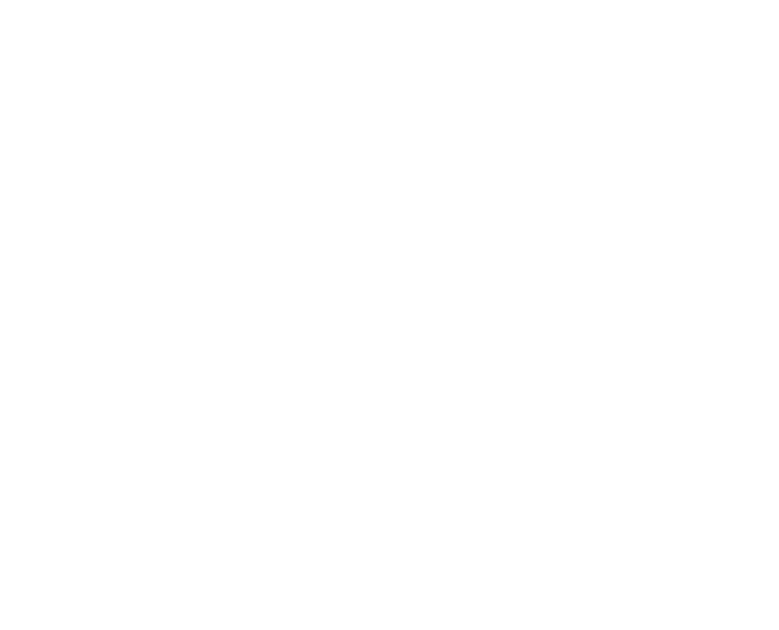
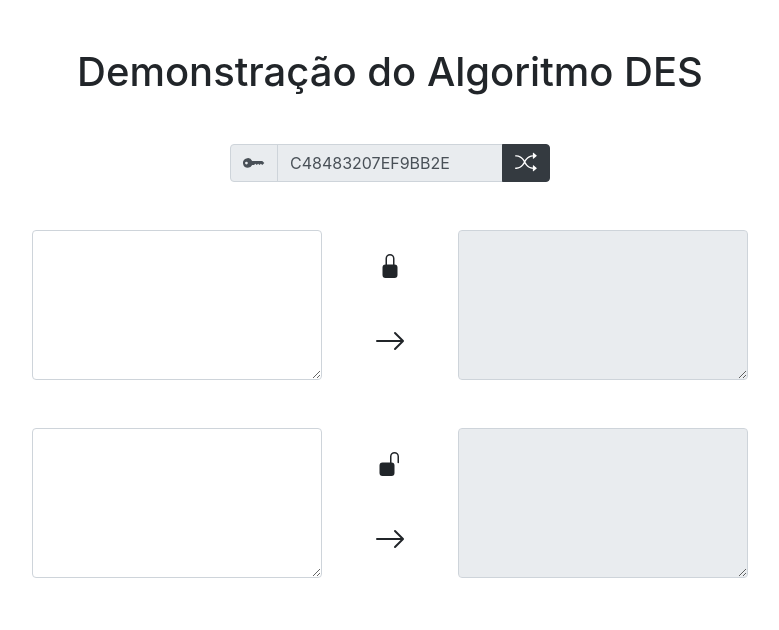
Before and after one commit to pablofsc/rsa-des, a plain HTML site: page demo_des.html in a window 1280 px wide. Shown: the whole page, without its empty margins (250-1029 px from the left). Drawn offline with nearby package versions, Linux system fonts and the light colour scheme.

Commit message:
Implementa página de demonstração DES

```diff
--- a/demo_des.html
+++ b/demo_des.html
@@ -6,10 +6,104 @@
     <meta http-equiv="X-UA-Compatible" content="IE=edge">
     <meta name="viewport" content="width=device-width, initial-scale=1.0">
     <title>Demonstração DES</title>
+    <link rel="stylesheet" href="https://cdn.jsdelivr.net/npm/bootstrap@4.0.0/dist/css/bootstrap.min.css"
+        integrity="sha384-Gn5384xqQ1aoWXA+058RXPxPg6fy4IWvTNh0E263XmFcJlSAwiGgFAW/dAiS6JXm" crossorigin="anonymous">
 </head>
 
 <body>
+    <h1 class="text-center my-5">Demonstração do Algoritmo DES</h1>
+    <div class="col container-xxl">
+        <div class="row d-flex justify-content-center my-5">
+            <div class="input-group w-25">
+                <div class="input-group-prepend">
+                    <span class="input-group-text">
+                        <svg xmlns="http://www.w3.org/2000/svg" width="22" height="22" fill="currentColor"
+                            class="bi bi-key-fill" viewBox="0 0 16 16">
+                            <path
+                                d="M3.5 11.5a3.5 3.5 0 1 1 3.163-5H14L15.5 8 14 9.5l-1-1-1 1-1-1-1 1-1-1-1 1H6.663a3.5 3.5 0 0 1-3.163 2zM2.5 9a1 1 0 1 0 0-2 1 1 0 0 0 0 2z" />
+                        </svg>
+                    </span>
+                </div>
+                <input type="text" class="form-control" id="chave" disabled>
+                <div class="input-group-append">
+                    <button class="btn btn-dark d-flex" type="button" onclick="gerarChave()">
+                        <svg xmlns="http://www.w3.org/2000/svg" width="22" height="22" fill="currentColor"
+                            class="bi bi-shuffle" viewBox="0 0 16 16">
+                            <path fill-rule="evenodd"
+                                d="M0 3.5A.5.5 0 0 1 .5 3H1c2.202 0 3.827 1.24 4.874 2.418.49.552.865 1.102 1.126 1.532.26-.43.636-.98 1.126-1.532C9.173 4.24 10.798 3 13 3v1c-1.798 0-3.173 1.01-4.126 2.082A9.624 9.624 0 0 0 7.556 8a9.624 9.624 0 0 0 1.317 1.918C9.828 10.99 11.204 12 13 12v1c-2.202 0-3.827-1.24-4.874-2.418A10.595 10.595 0 0 1 7 9.05c-.26.43-.636.98-1.126 1.532C4.827 11.76 3.202 13 1 13H.5a.5.5 0 0 1 0-1H1c1.798 0 3.173-1.01 4.126-2.082A9.624 9.624 0 0 0 6.444 8a9.624 9.624 0 0 0-1.317-1.918C4.172 5.01 2.796 4 1 4H.5a.5.5 0 0 1-.5-.5z" />
+                            <path
+                                d="M13 5.466V1.534a.25.25 0 0 1 .41-.192l2.36 1.966c.12.1.12.284 0 .384l-2.36 1.966a.25.25 0 0 1-.41-.192zm0 9v-3.932a.25.25 0 0 1 .41-.192l2.36 1.966c.12.1.12.284 0 .384l-2.36 1.966a.25.25 0 0 1-.41-.192z" />
+                        </svg>
+                    </button>
+                </div>
+            </div>
+        </div>
 
+        <div class="row d-flex justify-content-center my-5">
+            <div class="col-3">
+                <textarea class="form-control" id="entrada-cifrar" style="height: 150px"
+                    oninput="atualizar()"></textarea>
+            </div>
+
+            <div class="col-1 d-flex flex-column justify-content-around align-items-center">
+                <svg xmlns="http://www.w3.org/2000/svg" width="24" height="24" fill="currentColor"
+                    class="bi bi-lock-fill" viewBox="0 0 16 16">
+                    <path
+                        d="M8 1a2 2 0 0 1 2 2v4H6V3a2 2 0 0 1 2-2zm3 6V3a3 3 0 0 0-6 0v4a2 2 0 0 0-2 2v5a2 2 0 0 0 2 2h6a2 2 0 0 0 2-2V9a2 2 0 0 0-2-2z" />
+                </svg>
+
+                <svg xmlns="http://www.w3.org/2000/svg" width="32" height="32" fill="currentColor"
+                    class="bi bi-arrow-right" viewBox="0 0 16 16">
+                    <path fill-rule="evenodd"
+                        d="M1 8a.5.5 0 0 1 .5-.5h11.793l-3.147-3.146a.5.5 0 0 1 .708-.708l4 4a.5.5 0 0 1 0 .708l-4 4a.5.5 0 0 1-.708-.708L13.293 8.5H1.5A.5.5 0 0 1 1 8z" />
+                </svg>
+            </div>
+
+            <div class="col-3">
+                <textarea class="form-control" id="saida-cifrar" style="height: 150px" disabled> <!-- --> </textarea>
+            </div>
+        </div>
+
+        <div class="row d-flex justify-content-center my-5">
+            <div class="col-3">
+                <textarea class="form-control" id="entrada-decifrar" style="height: 150px"
+                    oninput=""> <!-- --> </textarea>
+            </div>
+
+            <div class="col-1 d-flex flex-column justify-content-around align-items-center">
+                <svg xmlns="http://www.w3.org/2000/svg" width="24" height="24" fill="currentColor"
+                    class="bi bi-lock-fill" viewBox="0 0 16 16">
+                    <path
+                        d="M11 1a2 2 0 0 0-2 2v4a2 2 0 0 1 2 2v5a2 2 0 0 1-2 2H3a2 2 0 0 1-2-2V9a2 2 0 0 1 2-2h5V3a3 3 0 0 1 6 0v4a.5.5 0 0 1-1 0V3a2 2 0 0 0-2-2z" />
+                </svg>
+
+                <svg xmlns="http://www.w3.org/2000/svg" width="32" height="32" fill="currentColor"
+                    class="bi bi-arrow-right" viewBox="0 0 16 16">
+                    <path fill-rule="evenodd"
+                        d="M1 8a.5.5 0 0 1 .5-.5h11.793l-3.147-3.146a.5.5 0 0 1 .708-.708l4 4a.5.5 0 0 1 0 .708l-4 4a.5.5 0 0 1-.708-.708L13.293 8.5H1.5A.5.5 0 0 1 1 8z" />
+                </svg>
+            </div>
+
+            <div class="col-3">
+                <textarea class="form-control" id="saida-decifrar" style="height: 150px" disabled> <!-- --> </textarea>
+            </div>
+        </div>
+
+        <div class="row justify-content-center">
+            <div class="col-8 col-md-6 col-xl-4" id="avisos">
+                <!-- -->
+            </div>
+        </div>
+    </div>
+
+    <script src="https://cdn.jsdelivr.net/npm/bootstrap@4.0.0/dist/js/bootstrap.min.js"
+        integrity="sha384-JZR6Spejh4U02d8jOt6vLEHfe/JQGiRRSQQxSfFWpi1MquVdAyjUar5+76PVCmYl"
+        crossorigin="anonymous"></script>
+    <script src="https://code.jquery.com/jquery-3.6.0.min.js"
+        integrity="sha256-/xUj+3OJU5yExlq6GSYGSHk7tPXikynS7ogEvDej/m4=" crossorigin="anonymous"></script>
+
+    <script src="./script_utils.js"></script>
+    <script src="./script_des.js"></script>
 </body>
 
 </html>
--- a/script_des.js
+++ b/script_des.js
@@ -0,0 +1,139 @@
+$(document).ready(() => {
+    gerarChave();
+});
+
+const atualizar = () => {
+    const m = $('#entrada-cifrar').val();
+    const chave = $('#chave').val();
+
+    const codigos = paraCodigos(m);
+
+    let textoHex = [];
+    for (let codigo of codigos) {
+        let codigoHex = '';
+        const original = codigo.toString(16);
+        for (i = 0, codigoHex += original; i <= 15 - original.length; i++)
+            codigoHex = '0' + codigoHex
+        textoHex.push(codigoHex);
+    }
+
+    let cifrado = [];
+    for (let codigo of textoHex) {
+        cifrado.push(encode(bin(codigo), chave));
+    }
+
+    $('#saida-cifrar').html(cifrado.join("\n"));
+    $('#entrada-decifrar').html(cifrado.join("\n"));
+
+    let decifrado = [];
+    for (let codigo of cifrado) {
+        let caractere = decode(bin(codigo), chave);
+        caractere = parseInt(caractere, 16);
+        decifrado.push(caractere);
+    }
+
+    const textoDecifrado = paraCaracteres(decifrado);
+    $('#saida-decifrar').html(textoDecifrado);
+};
+
+const gerarChave = () => {
+    const hex = '0123456789ABCDEF';
+    let saida = '';
+
+    for (let i = 0; i < 16; ++i) {
+        saida += hex.charAt(Math.floor(Math.random() * hex.length));
+    }
+
+    $('#chave').val(saida);
+    atualizar();
+}
+
+const PC1 = [57, 49, 41, 33, 25, 17, 9, 1, 58, 50, 42, 34, 26, 18, 10, 2, 59, 51, 43, 35, 27, 19, 11, 3, 60, 52, 44, 36, 63, 55, 47, 39, 31, 23, 15, 7, 62, 54, 46, 38, 30, 22, 14, 6, 61, 53, 45, 37, 29, 21, 13, 5, 28, 20, 12, 4],
+    PC2 = [14, 17, 11, 24, 1, 5, 3, 28, 15, 6, 21, 10, 23, 19, 12, 4, 26, 8, 16, 7, 27, 20, 13, 2, 41, 52, 31, 37, 47, 55, 30, 40, 51, 45, 33, 48, 44, 49, 39, 56, 34, 53, 46, 42, 50, 36, 29, 32],
+    IP = [58, 50, 42, 34, 26, 18, 10, 2, 60, 52, 44, 36, 28, 20, 12, 4, 62, 54, 46, 38, 30, 22, 14, 6, 64, 56, 48, 40, 32, 24, 16, 8, 57, 49, 41, 33, 25, 17, 9, 1, 59, 51, 43, 35, 27, 19, 11, 3, 61, 53, 45, 37, 29, 21, 13, 5, 63, 55, 47, 39, 31, 23, 15, 7],
+    E = [32, 1, 2, 3, 4, 5, 4, 5, 6, 7, 8, 9, 8, 9, 10, 11, 12, 13, 12, 13, 14, 15, 16, 17, 16, 17, 18, 19, 20, 21, 20, 21, 22, 23, 24, 25, 24, 25, 26, 27, 28, 29, 28, 29, 30, 31, 32, 1],
+    S = [
+        [14, 4, 13, 1, 2, 15, 11, 8, 3, 10, 6, 12, 5, 9, 0, 7, 0, 15, 7, 4, 14, 2, 13, 1, 10, 6, 12, 11, 9, 5, 3, 8, 4, 1, 14, 8, 13, 6, 2, 11, 15, 12, 9, 7, 3, 10, 5, 0, 15, 12, 8, 2, 4, 9, 1, 7, 5, 11, 3, 14, 10, 0, 6, 13],
+        [15, 1, 8, 14, 6, 11, 3, 4, 9, 7, 2, 13, 12, 0, 5, 10, 3, 13, 4, 7, 15, 2, 8, 14, 12, 0, 1, 10, 6, 9, 11, 5, 0, 14, 7, 11, 10, 4, 13, 1, 5, 8, 12, 6, 9, 3, 2, 15, 13, 8, 10, 1, 3, 15, 4, 2, 11, 6, 7, 12, 0, 5, 14, 9],
+        [10, 0, 9, 14, 6, 3, 15, 5, 1, 13, 12, 7, 11, 4, 2, 8, 13, 7, 0, 9, 3, 4, 6, 10, 2, 8, 5, 14, 12, 11, 15, 1, 13, 6, 4, 9, 8, 15, 3, 0, 11, 1, 2, 12, 5, 10, 14, 7, 1, 10, 13, 0, 6, 9, 8, 7, 4, 15, 14, 3, 11, 5, 2, 12],
+        [7, 13, 14, 3, 0, 6, 9, 10, 1, 2, 8, 5, 11, 12, 4, 15, 13, 8, 11, 5, 6, 15, 0, 3, 4, 7, 2, 12, 1, 10, 14, 9, 10, 6, 9, 0, 12, 11, 7, 13, 15, 1, 3, 14, 5, 2, 8, 4, 3, 15, 0, 6, 10, 1, 13, 8, 9, 4, 5, 11, 12, 7, 2, 14],
+        [2, 12, 4, 1, 7, 10, 11, 6, 8, 5, 3, 15, 13, 0, 14, 9, 14, 11, 2, 12, 4, 7, 13, 1, 5, 0, 15, 10, 3, 9, 8, 6, 4, 2, 1, 11, 10, 13, 7, 8, 15, 9, 12, 5, 6, 3, 0, 14, 11, 8, 12, 7, 1, 14, 2, 13, 6, 15, 0, 9, 10, 4, 5, 3],
+        [12, 1, 10, 15, 9, 2, 6, 8, 0, 13, 3, 4, 14, 7, 5, 11, 10, 15, 4, 2, 7, 12, 9, 5, 6, 1, 13, 14, 0, 11, 3, 8, 9, 14, 15, 5, 2, 8, 12, 3, 7, 0, 4, 10, 1, 13, 11, 6, 4, 3, 2, 12, 9, 5, 15, 10, 11, 14, 1, 7, 6, 0, 8, 13],
+        [4, 11, 2, 14, 15, 0, 8, 13, 3, 12, 9, 7, 5, 10, 6, 1, 13, 0, 11, 7, 4, 9, 1, 10, 14, 3, 5, 12, 2, 15, 8, 6, 1, 4, 11, 13, 12, 3, 7, 14, 10, 15, 6, 8, 0, 5, 9, 2, 6, 11, 13, 8, 1, 4, 10, 7, 9, 5, 0, 15, 14, 2, 3, 12],
+        [13, 2, 8, 4, 6, 15, 11, 1, 10, 9, 3, 14, 5, 0, 12, 7, 1, 15, 13, 8, 10, 3, 7, 4, 12, 5, 6, 11, 0, 14, 9, 2, 7, 11, 4, 1, 9, 12, 14, 2, 0, 6, 10, 13, 15, 3, 5, 8, 2, 1, 14, 7, 4, 10, 8, 13, 15, 12, 9, 0, 3, 5, 6, 11],
+    ],
+    P = [16, 7, 20, 21, 29, 12, 28, 17, 1, 15, 23, 26, 5, 18, 31, 10, 2, 8, 24, 14, 32, 27, 3, 9, 19, 13, 30, 6, 22, 11, 4, 25],
+    FINAL_IP = [40, 8, 48, 16, 56, 24, 64, 32, 39, 7, 47, 15, 55, 23, 63, 31, 38, 6, 46, 14, 54, 22, 62, 30, 37, 5, 45, 13, 53, 21, 61, 29, 36, 4, 44, 12, 52, 20, 60, 28, 35, 3, 43, 11, 51, 19, 59, 27, 34, 2, 42, 10, 50, 18, 58, 26, 33, 1, 41, 9, 49, 17, 57, 25],
+    NUM_OF_LEFT_SHIFTS = [1, 1, 2, 2, 2, 2, 2, 2, 1, 2, 2, 2, 2, 2, 2, 1];
+
+const chunkString = (str, len) => str.match(new RegExp('.{1,' + len + '}', 'g'));           //Cria o bloco recebido da mensagem para posteriormente ser cifrado
+const hexToBin = (hex) => ('00000000' + parseInt(hex, 16).toString(2)).substr(-8);          //Transforma o unidade hexadecimal para binário
+const decToBin = (dec) => ('0000' + parseInt(dec, 10).toString(2)).substr(-4);              //Transforma o unidade decimal para binário
+const binToHex = (bin) => parseInt(bin, 2).toString(16);                                    //Transforma o unidade binário para hexadecimal
+const bin = (key) =>                                                                        //Transforma o bloco em binário
+    chunkString(key, 2)
+        .map((hex) => hexToBin(hex))
+        .join('');
+const shiftString = (str, shift) => str.slice(shift, str.length) + str.slice(0, shift);     //Função que define o processo de "shift" no bloco
+
+const keySchedule = (key) => {                                                              //Função que realiza os "shifts" no bloco
+    let subkeys = [];
+    let perm = PC1.map((index) => key[index - 1]).join('');
+    let C0 = perm.substr(0, perm.length / 2);
+    let D0 = perm.substr(perm.length / 2);
+    let prevC0 = C0,
+        prevD0 = D0;
+    NUM_OF_LEFT_SHIFTS.forEach((shift, i) => {
+        C0 = shiftString(prevC0, shift);
+        D0 = shiftString(prevD0, shift);
+        prevC0 = C0;
+        prevD0 = D0;
+        let pair = C0 + D0;
+        subkeys.push(PC2.map((index) => pair[index - 1]).join(''));
+    });
+
+    return subkeys;
+};
+
+const expandBlock = (block) => E.map((index) => block[index - 1]).join('');                 //Função que expande o bloco
+
+const stringXOR = (str1, str2, len) => {
+    let xor = Array(len);                                                    //Função que realiza a operação de XOR com a chave obtida do sBoxOutput
+    for (let i = 0; i < len; i++) {
+        xor[i] = str1[i] === str2[i] ? 0 : 1;
+    }
+    return xor.join('');
+};
+
+const sBoxOutput = (bits) => {                                                              //Função define a chave do passo atual com a chave geral e as informações do bloco da esquerda
+    return chunkString(bits, 6)
+        .map((group, sBox) => {
+            let row = parseInt(group[0] + group[5], 2);
+            let col = parseInt(group.slice(1, 5), 2);
+            return decToBin(S[sBox][16 * row + col]);
+        })
+        .join('');
+};
+
+const des = (msg, key, subkeys) => {                                                        //Função que realiza o DES
+    let perm = IP.map((index) => msg[index - 1]).join('');                                  //Permutação da tabela inicial (IP)
+    let L0 = perm.substr(0, perm.length / 2);                                               //Separa o bloco da esqueda
+    let R0 = perm.substr(perm.length / 2);                                                  //Separa o bloco da direita
+
+    let prevL0 = L0,
+        prevR0 = R0;
+    for (let i = 0; i < 16; i++) {                                                          //Realiza a operação de XOR na coluna da Esquerda e inverte com a posição da coluna da Direita
+        L0 = prevR0;
+        let sBoxOut = sBoxOutput(stringXOR(subkeys[i], expandBlock(R0), 48));
+        let finalPerm = P.map((index) => sBoxOut[index - 1]).join('');
+        R0 = stringXOR(prevL0, finalPerm, 32);
+        prevL0 = L0;
+        prevR0 = R0;
+    }
+    let pair = R0 + L0;                                                                     //Junta os blocos de forma invertida
+    let enc = FINAL_IP.map((index) => pair[index - 1]).join('');
+    return chunkString(enc, 4).map(binToHex).join('').toUpperCase();
+};
+
+const encode = (msg, key) => des(msg, key, keySchedule(key));                               //Função que codifica a mensagem
+const decode = (msg, key) => des(msg, key, keySchedule(key).reverse());                     //Função que decodifica a mensagem
```
